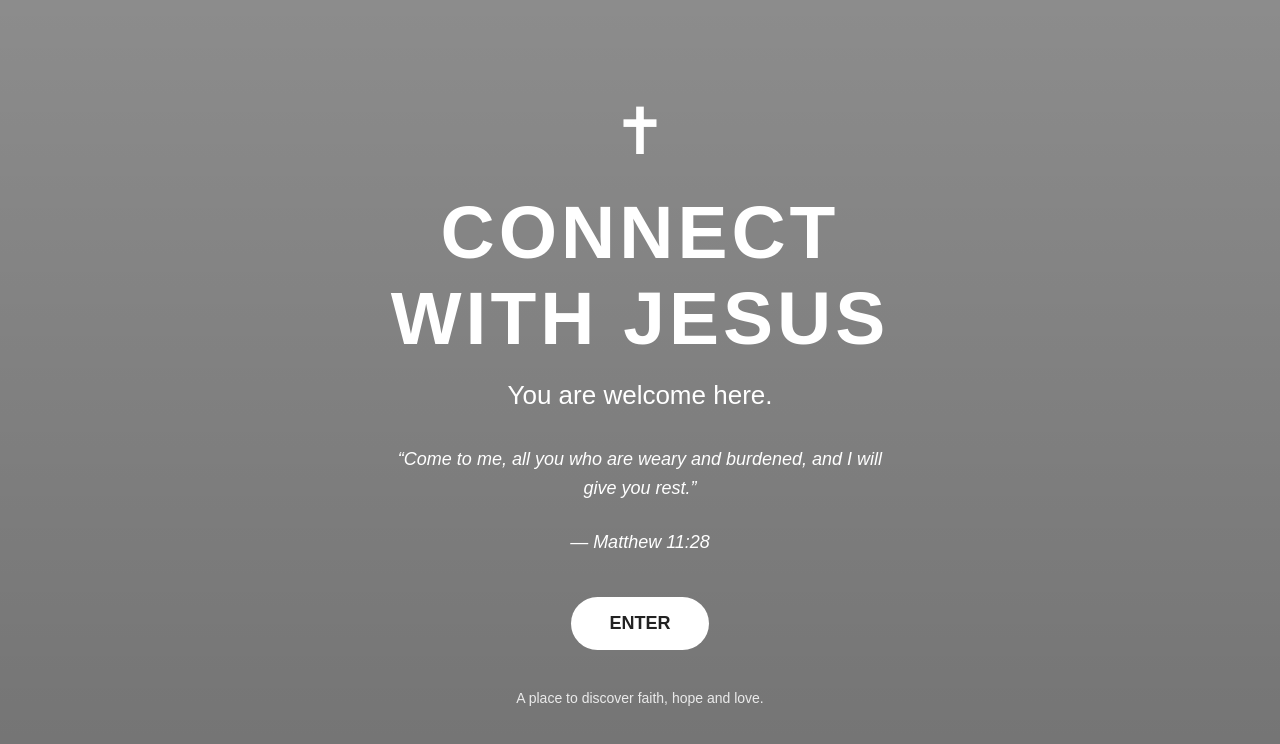
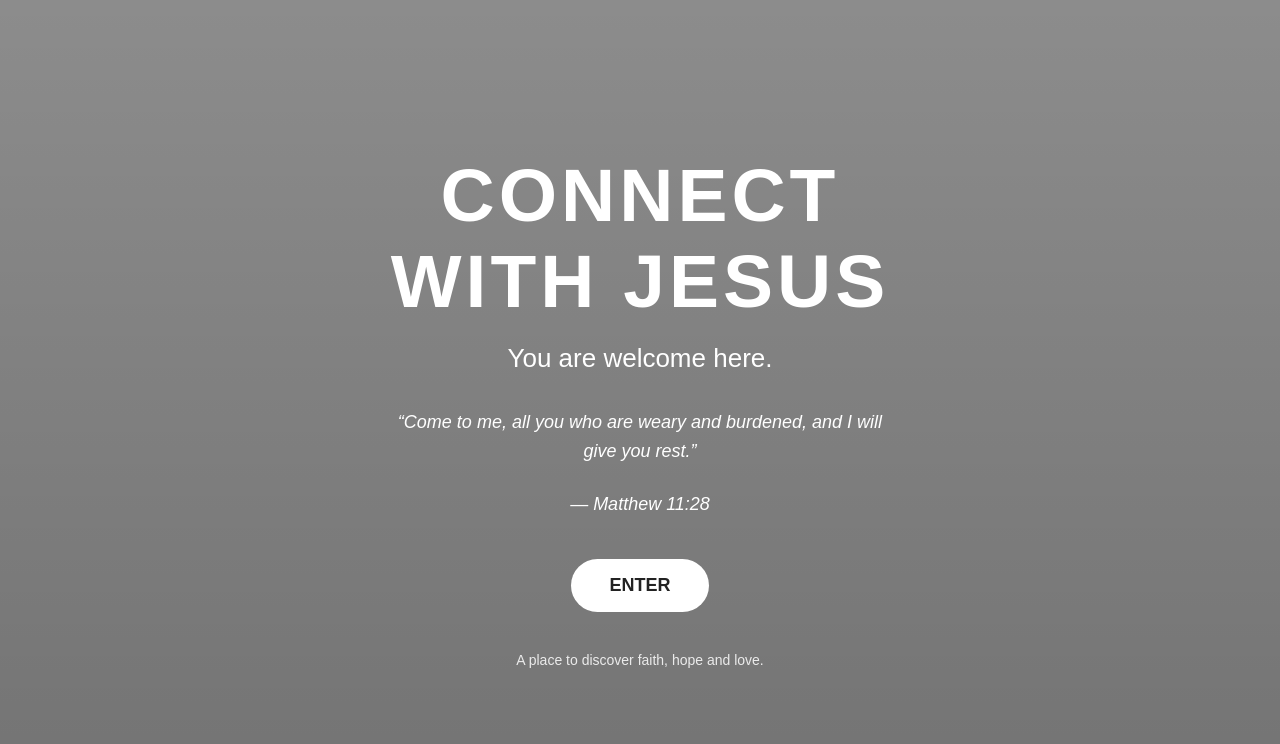
Before and after one commit to GOD-Yt76/jesuslovesyou, a plain HTML site: page index.html in a window 1280 px wide. Drawn offline with Linux system fonts and the light colour scheme.

Commit message:
Update index.html

```diff
--- a/index.html
+++ b/index.html
@@ -91,7 +91,7 @@
 
     <main class="container">
 
-        <div class="cross">✝</div>
+        <div class="cross"></div>
 
         <h1>CONNECT<br>WITH JESUS</h1>
 
```
